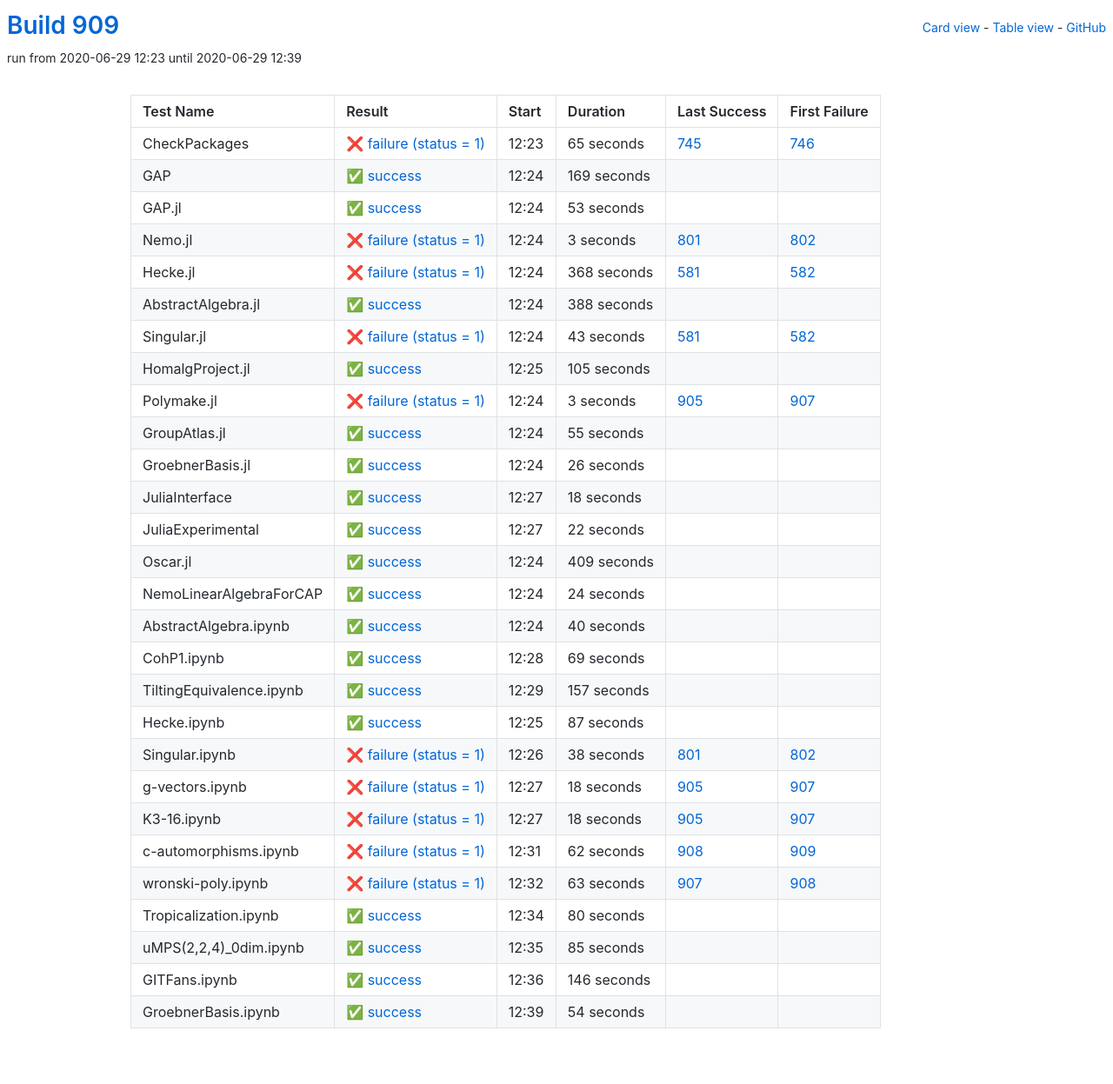
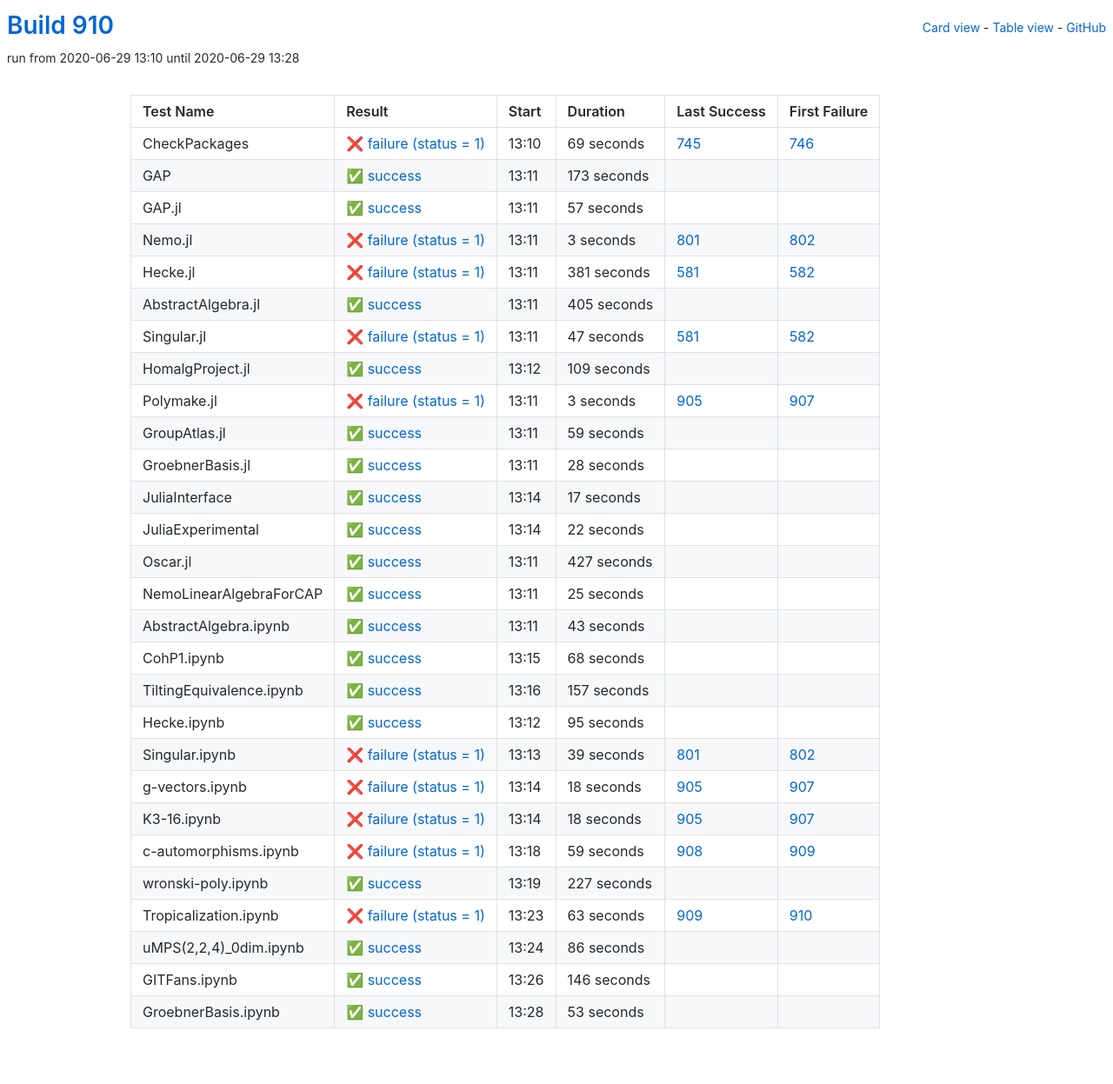
Before and after one commit to oscar-system/oscar-ci-status-1.4, a Jekyll site: the page built from table.html, in a window 1280 px wide. Shown: the whole page at 87% size. Built offline with Jekyll 4.4.1, drawn with Linux system fonts in a browser that asks for light colours.

Commit message:
Build #910

```diff
--- a/_data/ci.yml
+++ b/_data/ci.yml
@@ -1,6 +1,6 @@
 ---
-build: 909
-build_url: https://oscarci.mathematik.uni-kl.de/job/oscar-julia-1.4/909/
+build: 910
+build_url: https://oscarci.mathematik.uni-kl.de/job/oscar-julia-1.4/910/
 job: oscar-julia-1.4
 organization: oscar-system
 repo: oscar-ci-status-1.4
@@ -8,44 +8,44 @@ repourl: https://github.com/oscar-system/oscar-ci-status-1.4
 tests:
 - name: CheckPackages
   id: checkpackages
-  log: https://oscarci.mathematik.uni-kl.de/job/oscar-julia-1.4/909/artifact/logs/build-909/CheckPackages.log
-  start: 2020-06-29 12:23
+  log: https://oscarci.mathematik.uni-kl.de/job/oscar-julia-1.4/910/artifact/logs/build-910/CheckPackages.log
+  start: 2020-06-29 13:10
   success: false
   exitcode: 1
   status: failure
-  duration: 65
+  duration: 69
   last_success: 745
   last_success_url: https://oscarci.mathematik.uni-kl.de/job/oscar-julia-1.4/745/
   first_failure: 746
   first_failure_url: https://oscarci.mathematik.uni-kl.de/job/oscar-julia-1.4/746/
 - name: GAP
   id: gap
-  log: https://oscarci.mathematik.uni-kl.de/job/oscar-julia-1.4/909/artifact/logs/build-909/GAP.log
-  start: 2020-06-29 12:24
+  log: https://oscarci.mathematik.uni-kl.de/job/oscar-julia-1.4/910/artifact/logs/build-910/GAP.log
+  start: 2020-06-29 13:11
   success: true
   exitcode: 0
   status: success
-  duration: 169
+  duration: 173
   last_success: false
   last_success_url:
   first_failure: false
   first_failure_url:
 - name: GAP.jl
   id: gap-jl
-  log: https://oscarci.mathematik.uni-kl.de/job/oscar-julia-1.4/909/artifact/logs/build-909/GAP.jl.log
-  start: 2020-06-29 12:24
+  log: https://oscarci.mathematik.uni-kl.de/job/oscar-julia-1.4/910/artifact/logs/build-910/GAP.jl.log
+  start: 2020-06-29 13:11
   success: true
   exitcode: 0
   status: success
-  duration: 53
+  duration: 57
   last_success: false
   last_success_url:
   first_failure: false
   first_failure_url:
 - name: Nemo.jl
   id: nemo-jl
-  log: https://oscarci.mathematik.uni-kl.de/job/oscar-julia-1.4/909/artifact/logs/build-909/Nemo.jl.log
-  start: 2020-06-29 12:24
+  log: https://oscarci.mathematik.uni-kl.de/job/oscar-julia-1.4/910/artifact/logs/build-910/Nemo.jl.log
+  start: 2020-06-29 13:11
   success: false
   exitcode: 1
   status: failure
@@ -56,56 +56,56 @@ tests:
   first_failure_url: https://oscarci.mathematik.uni-kl.de/job/oscar-julia-1.4/802/
 - name: Hecke.jl
   id: hecke-jl
-  log: https://oscarci.mathematik.uni-kl.de/job/oscar-julia-1.4/909/artifact/logs/build-909/Hecke.jl.log
-  start: 2020-06-29 12:24
+  log: https://oscarci.mathematik.uni-kl.de/job/oscar-julia-1.4/910/artifact/logs/build-910/Hecke.jl.log
+  start: 2020-06-29 13:11
   success: false
   exitcode: 1
   status: failure
-  duration: 368
+  duration: 381
   last_success: 581
   last_success_url: https://oscarci.mathematik.uni-kl.de/job/oscar-julia-1.4/581/
   first_failure: 582
   first_failure_url: https://oscarci.mathematik.uni-kl.de/job/oscar-julia-1.4/582/
 - name: AbstractAlgebra.jl
   id: abstractalgebra-jl
-  log: https://oscarci.mathematik.uni-kl.de/job/oscar-julia-1.4/909/artifact/logs/build-909/AbstractAlgebra.jl.log
-  start: 2020-06-29 12:24
+  log: https://oscarci.mathematik.uni-kl.de/job/oscar-julia-1.4/910/artifact/logs/build-910/AbstractAlgebra.jl.log
+  start: 2020-06-29 13:11
   success: true
   exitcode: 0
   status: success
-  duration: 388
+  duration: 405
   last_success: false
   last_success_url:
   first_failure: false
   first_failure_url:
 - name: Singular.jl
   id: singular-jl
-  log: https://oscarci.mathematik.uni-kl.de/job/oscar-julia-1.4/909/artifact/logs/build-909/Singular.jl.log
-  start: 2020-06-29 12:24
+  log: https://oscarci.mathematik.uni-kl.de/job/oscar-julia-1.4/910/artifact/logs/build-910/Singular.jl.log
+  start: 2020-06-29 13:11
   success: false
   exitcode: 1
   status: failure
-  duration: 43
+  duration: 47
   last_success: 581
   last_success_url: https://oscarci.mathematik.uni-kl.de/job/oscar-julia-1.4/581/
   first_failure: 582
   first_failure_url: https://oscarci.mathematik.uni-kl.de/job/oscar-julia-1.4/582/
 - name: HomalgProject.jl
   id: homalgproject-jl
-  log: https://oscarci.mathematik.uni-kl.de/job/oscar-julia-1.4/909/artifact/logs/build-909/HomalgProject.jl.log
-  start: 2020-06-29 12:25
+  log: https://oscarci.mathematik.uni-kl.de/job/oscar-julia-1.4/910/artifact/logs/build-910/HomalgProject.jl.log
+  start: 2020-06-29 13:12
   success: true
   exitcode: 0
   status: success
-  duration: 105
+  duration: 109
   last_success: false
   last_success_url:
   first_failure: false
   first_failure_url:
 - name: Polymake.jl
   id: polymake-jl
-  log: https://oscarci.mathematik.uni-kl.de/job/oscar-julia-1.4/909/artifact/logs/build-909/Polymake.jl.log
-  start: 2020-06-29 12:24
+  log: https://oscarci.mathematik.uni-kl.de/job/oscar-julia-1.4/910/artifact/logs/build-910/Polymake.jl.log
+  start: 2020-06-29 13:11
   success: false
   exitcode: 1
   status: failure
@@ -116,44 +116,44 @@ tests:
   first_failure_url: https://oscarci.mathematik.uni-kl.de/job/oscar-julia-1.4/907/
 - name: GroupAtlas.jl
   id: groupatlas-jl
-  log: https://oscarci.mathematik.uni-kl.de/job/oscar-julia-1.4/909/artifact/logs/build-909/GroupAtlas.jl.log
-  start: 2020-06-29 12:24
+  log: https://oscarci.mathematik.uni-kl.de/job/oscar-julia-1.4/910/artifact/logs/build-910/GroupAtlas.jl.log
+  start: 2020-06-29 13:11
   success: true
   exitcode: 0
   status: success
-  duration: 55
+  duration: 59
   last_success: false
   last_success_url:
   first_failure: false
   first_failure_url:
 - name: GroebnerBasis.jl
   id: groebnerbasis-jl
-  log: https://oscarci.mathematik.uni-kl.de/job/oscar-julia-1.4/909/artifact/logs/build-909/GroebnerBasis.jl.log
-  start: 2020-06-29 12:24
+  log: https://oscarci.mathematik.uni-kl.de/job/oscar-julia-1.4/910/artifact/logs/build-910/GroebnerBasis.jl.log
+  start: 2020-06-29 13:11
   success: true
   exitcode: 0
   status: success
-  duration: 26
+  duration: 28
   last_success: false
   last_success_url:
   first_failure: false
   first_failure_url:
 - name: JuliaInterface
   id: juliainterface
-  log: https://oscarci.mathematik.uni-kl.de/job/oscar-julia-1.4/909/artifact/logs/build-909/JuliaInterface.log
-  start: 2020-06-29 12:27
+  log: https://oscarci.mathematik.uni-kl.de/job/oscar-julia-1.4/910/artifact/logs/build-910/JuliaInterface.log
+  start: 2020-06-29 13:14
   success: true
   exitcode: 0
   status: success
-  duration: 18
+  duration: 17
   last_success: false
   last_success_url:
   first_failure: false
   first_failure_url:
 - name: JuliaExperimental
   id: juliaexperimental
-  log: https://oscarci.mathematik.uni-kl.de/job/oscar-julia-1.4/909/artifact/logs/build-909/JuliaExperimental.log
-  start: 2020-06-29 12:27
+  log: https://oscarci.mathematik.uni-kl.de/job/oscar-julia-1.4/910/artifact/logs/build-910/JuliaExperimental.log
+  start: 2020-06-29 13:14
   success: true
   exitcode: 0
   status: success
@@ -164,56 +164,56 @@ tests:
   first_failure_url:
 - name: Oscar.jl
   id: oscar-jl
-  log: https://oscarci.mathematik.uni-kl.de/job/oscar-julia-1.4/909/artifact/logs/build-909/Oscar.jl.log
-  start: 2020-06-29 12:24
+  log: https://oscarci.mathematik.uni-kl.de/job/oscar-julia-1.4/910/artifact/logs/build-910/Oscar.jl.log
+  start: 2020-06-29 13:11
   success: true
   exitcode: 0
   status: success
-  duration: 409
+  duration: 427
   last_success: false
   last_success_url:
   first_failure: false
   first_failure_url:
 - name: NemoLinearAlgebraForCAP
   id: nemolinearalgebraforcap
-  log: https://oscarci.mathematik.uni-kl.de/job/oscar-julia-1.4/909/artifact/logs/build-909/NemoLinearAlgebraForCAP.log
-  start: 2020-06-29 12:24
+  log: https://oscarci.mathematik.uni-kl.de/job/oscar-julia-1.4/910/artifact/logs/build-910/NemoLinearAlgebraForCAP.log
+  start: 2020-06-29 13:11
   success: true
   exitcode: 0
   status: success
-  duration: 24
+  duration: 25
   last_success: false
   last_success_url:
   first_failure: false
   first_failure_url:
 - name: AbstractAlgebra.ipynb
   id: abstractalgebra-ipynb
-  log: https://oscarci.mathematik.uni-kl.de/job/oscar-julia-1.4/909/artifact/logs/build-909/AbstractAlgebra.ipynb.log
-  start: 2020-06-29 12:24
+  log: https://oscarci.mathematik.uni-kl.de/job/oscar-julia-1.4/910/artifact/logs/build-910/AbstractAlgebra.ipynb.log
+  start: 2020-06-29 13:11
   success: true
   exitcode: 0
   status: success
-  duration: 40
+  duration: 43
   last_success: false
   last_success_url:
   first_failure: false
   first_failure_url:
 - name: CohP1.ipynb
   id: cohp1-ipynb
-  log: https://oscarci.mathematik.uni-kl.de/job/oscar-julia-1.4/909/artifact/logs/build-909/CohP1.ipynb.log
-  start: 2020-06-29 12:28
+  log: https://oscarci.mathematik.uni-kl.de/job/oscar-julia-1.4/910/artifact/logs/build-910/CohP1.ipynb.log
+  start: 2020-06-29 13:15
   success: true
   exitcode: 0
   status: success
-  duration: 69
+  duration: 68
   last_success: false
   last_success_url:
   first_failure: false
   first_failure_url:
 - name: TiltingEquivalence.ipynb
   id: tiltingequivalence-ipynb
-  log: https://oscarci.mathematik.uni-kl.de/job/oscar-julia-1.4/909/artifact/logs/build-909/TiltingEquivalence.ipynb.log
-  start: 2020-06-29 12:29
+  log: https://oscarci.mathematik.uni-kl.de/job/oscar-julia-1.4/910/artifact/logs/build-910/TiltingEquivalence.ipynb.log
+  start: 2020-06-29 13:16
   success: true
   exitcode: 0
   status: success
@@ -224,32 +224,32 @@ tests:
   first_failure_url:
 - name: Hecke.ipynb
   id: hecke-ipynb
-  log: https://oscarci.mathematik.uni-kl.de/job/oscar-julia-1.4/909/artifact/logs/build-909/Hecke.ipynb.log
-  start: 2020-06-29 12:25
+  log: https://oscarci.mathematik.uni-kl.de/job/oscar-julia-1.4/910/artifact/logs/build-910/Hecke.ipynb.log
+  start: 2020-06-29 13:12
   success: true
   exitcode: 0
   status: success
-  duration: 87
+  duration: 95
   last_success: false
   last_success_url:
   first_failure: false
   first_failure_url:
 - name: Singular.ipynb
   id: singular-ipynb
-  log: https://oscarci.mathematik.uni-kl.de/job/oscar-julia-1.4/909/artifact/logs/build-909/Singular.ipynb.log
-  start: 2020-06-29 12:26
+  log: https://oscarci.mathematik.uni-kl.de/job/oscar-julia-1.4/910/artifact/logs/build-910/Singular.ipynb.log
+  start: 2020-06-29 13:13
   success: false
   exitcode: 1
   status: failure
-  duration: 38
+  duration: 39
   last_success: 801
   last_success_url: https://oscarci.mathematik.uni-kl.de/job/oscar-julia-1.4/801/
   first_failure: 802
   first_failure_url: https://oscarci.mathematik.uni-kl.de/job/oscar-julia-1.4/802/
 - name: g-vectors.ipynb
   id: g-vectors-ipynb
-  log: https://oscarci.mathematik.uni-kl.de/job/oscar-julia-1.4/909/artifact/logs/build-909/g-vectors.ipynb.log
-  start: 2020-06-29 12:27
+  log: https://oscarci.mathematik.uni-kl.de/job/oscar-julia-1.4/910/artifact/logs/build-910/g-vectors.ipynb.log
+  start: 2020-06-29 13:14
   success: false
   exitcode: 1
   status: failure
@@ -260,8 +260,8 @@ tests:
   first_failure_url: https://oscarci.mathematik.uni-kl.de/job/oscar-julia-1.4/907/
 - name: K3-16.ipynb
   id: k3-16-ipynb
-  log: https://oscarci.mathematik.uni-kl.de/job/oscar-julia-1.4/909/artifact/logs/build-909/K3-16.ipynb.log
-  start: 2020-06-29 12:27
+  log: https://oscarci.mathematik.uni-kl.de/job/oscar-julia-1.4/910/artifact/logs/build-910/K3-16.ipynb.log
+  start: 2020-06-29 13:14
   success: false
   exitcode: 1
   status: failure
@@ -272,56 +272,56 @@ tests:
   first_failure_url: https://oscarci.mathematik.uni-kl.de/job/oscar-julia-1.4/907/
 - name: c-automorphisms.ipynb
   id: c-automorphisms-ipynb
-  log: https://oscarci.mathematik.uni-kl.de/job/oscar-julia-1.4/909/artifact/logs/build-909/c-automorphisms.ipynb.log
-  start: 2020-06-29 12:31
+  log: https://oscarci.mathematik.uni-kl.de/job/oscar-julia-1.4/910/artifact/logs/build-910/c-automorphisms.ipynb.log
+  start: 2020-06-29 13:18
   success: false
   exitcode: 1
   status: failure
-  duration: 62
+  duration: 59
   last_success: 908
   last_success_url: https://oscarci.mathematik.uni-kl.de/job/oscar-julia-1.4/908/
   first_failure: 909
   first_failure_url: https://oscarci.mathematik.uni-kl.de/job/oscar-julia-1.4/909/
 - name: wronski-poly.ipynb
   id: wronski-poly-ipynb
-  log: https://oscarci.mathematik.uni-kl.de/job/oscar-julia-1.4/909/artifact/logs/build-909/wronski-poly.ipynb.log
-  start: 2020-06-29 12:32
+  log: https://oscarci.mathematik.uni-kl.de/job/oscar-julia-1.4/910/artifact/logs/build-910/wronski-poly.ipynb.log
+  start: 2020-06-29 13:19
+  success: true
+  exitcode: 0
+  status: success
+  duration: 227
+  last_success: false
+  last_success_url:
+  first_failure: false
+  first_failure_url:
+- name: Tropicalization.ipynb
+  id: tropicalization-ipynb
+  log: https://oscarci.mathematik.uni-kl.de/job/oscar-julia-1.4/910/artifact/logs/build-910/Tropicalization.ipynb.log
+  start: 2020-06-29 13:23
   success: false
   exitcode: 1
   status: failure
   duration: 63
-  last_success: 907
-  last_success_url: https://oscarci.mathematik.uni-kl.de/job/oscar-julia-1.4/907/
-  first_failure: 908
-  first_failure_url: https://oscarci.mathematik.uni-kl.de/job/oscar-julia-1.4/908/
-- name: Tropicalization.ipynb
-  id: tropicalization-ipynb
-  log: https://oscarci.mathematik.uni-kl.de/job/oscar-julia-1.4/909/artifact/logs/build-909/Tropicalization.ipynb.log
-  start: 2020-06-29 12:34
+  last_success: 909
+  last_success_url: https://oscarci.mathematik.uni-kl.de/job/oscar-julia-1.4/909/
+  first_failure: 910
+  first_failure_url: https://oscarci.mathematik.uni-kl.de/job/oscar-julia-1.4/910/
+- name: uMPS(2,2,4)_0dim.ipynb
+  id: umps-2-2-4-0dim-ipynb
+  log: https://oscarci.mathematik.uni-kl.de/job/oscar-julia-1.4/910/artifact/logs/build-910/uMPS-2-2-4-_0dim.ipynb.log
+  start: 2020-06-29 13:24
   success: true
   exitcode: 0
   status: success
-  duration: 80
-  last_success: false
-  last_success_url:
-  first_failure: false
-  first_failure_url:
-- name: uMPS(2,2,4)_0dim.ipynb
-  id: umps-2-2-4-0dim-ipynb
-  log: https://oscarci.mathematik.uni-kl.de/job/oscar-julia-1.4/909/artifact/logs/build-909/uMPS-2-2-4-_0dim.ipynb.log
-  start: 2020-06-29 12:35
-  success: true
-  exitcode: 0
-  status: success
-  duration: 85
+  duration: 86
   last_success: false
   last_success_url:
   first_failure: false
   first_failure_url:
 - name: GITFans.ipynb
   id: gitfans-ipynb
-  log: https://oscarci.mathematik.uni-kl.de/job/oscar-julia-1.4/909/artifact/logs/build-909/GITFans.ipynb.log
-  start: 2020-06-29 12:36
+  log: https://oscarci.mathematik.uni-kl.de/job/oscar-julia-1.4/910/artifact/logs/build-910/GITFans.ipynb.log
+  start: 2020-06-29 13:26
   success: true
   exitcode: 0
   status: success
@@ -332,12 +332,12 @@ tests:
   first_failure_url:
 - name: GroebnerBasis.ipynb
   id: groebnerbasis-ipynb
-  log: https://oscarci.mathematik.uni-kl.de/job/oscar-julia-1.4/909/artifact/logs/build-909/GroebnerBasis.ipynb.log
-  start: 2020-06-29 12:39
+  log: https://oscarci.mathematik.uni-kl.de/job/oscar-julia-1.4/910/artifact/logs/build-910/GroebnerBasis.ipynb.log
+  start: 2020-06-29 13:28
   success: true
   exitcode: 0
   status: success
-  duration: 54
+  duration: 53
   last_success: false
   last_success_url:
   first_failure: false
```
Also changed, not shown: README.md.
